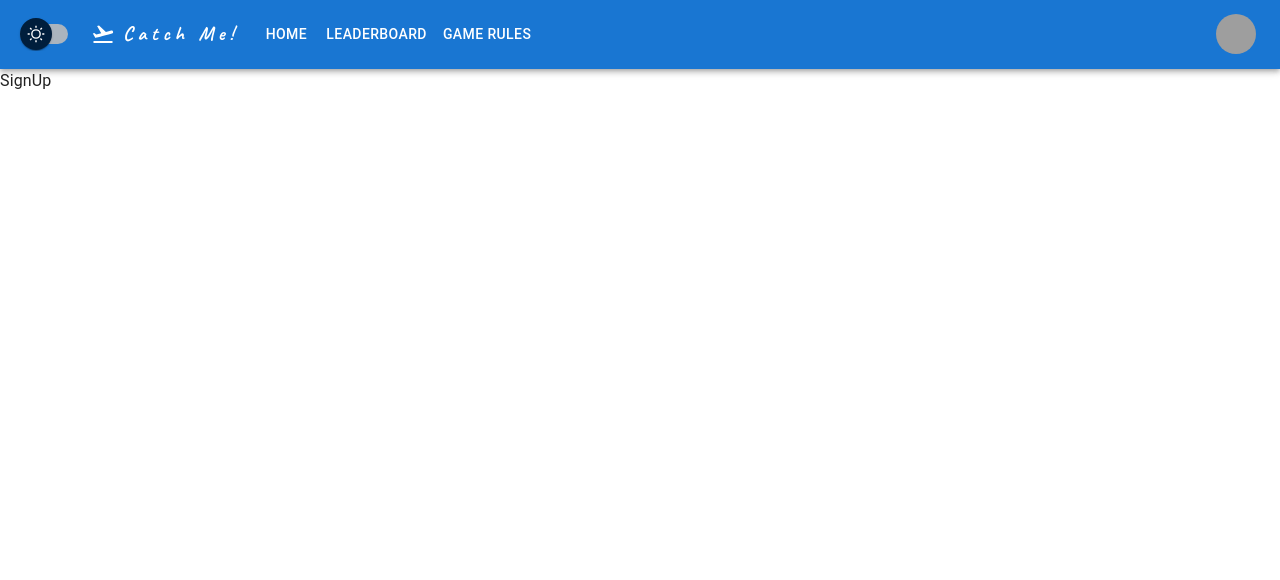
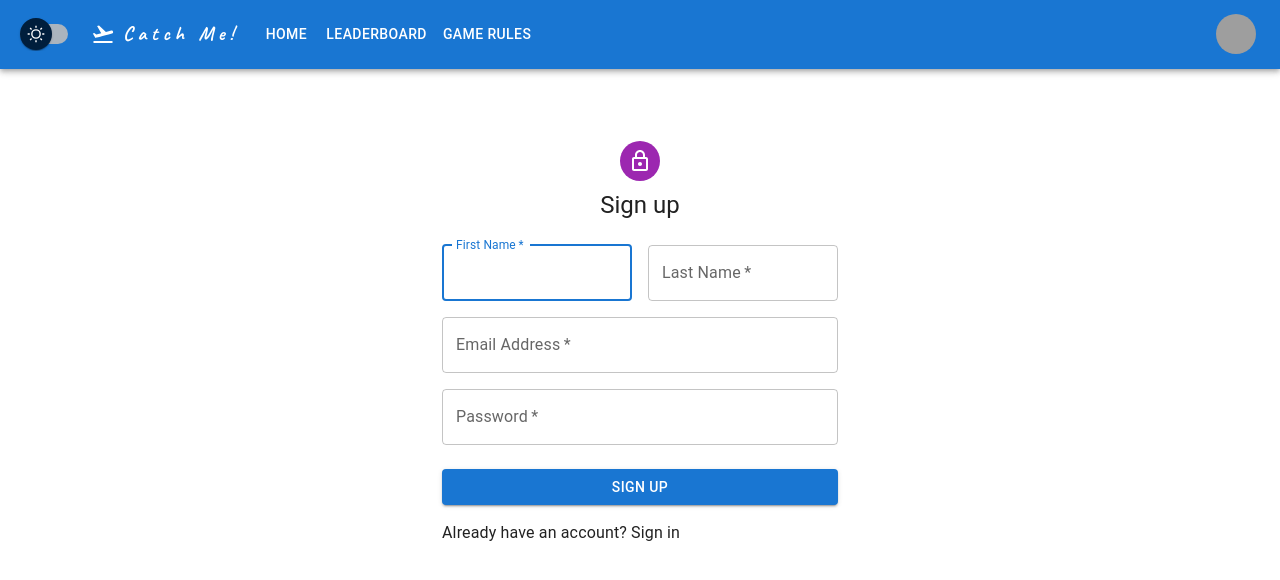
Before and after one commit to rupcgroup4/React-Final-Project, a React (Create React App) app in the folder client/: page /signup in a window 1280 px wide. Shown: the top 580 px of the page. Built offline with nearby package versions, Linux system fonts and the light colour scheme; grey boxes are pictures that could not be loaded.

Commit message:
Added Login and SignUp

```diff
--- a/client/src/screens/Login.jsx
+++ b/client/src/screens/Login.jsx
@@ -1,7 +1,87 @@
 import React from 'react';
+import { Link } from 'react-router-dom';
+import LockOutlinedIcon from '@mui/icons-material/LockOutlined';
+import {
+  Container,
+  Avatar,
+  Button,
+  TextField,
+  Grid,
+  Box,
+  Typography,
+} from '@mui/material';
 
 const Login = () => {
-  return <div>Login</div>;
+  const handleSubmit = (event) => {
+    event.preventDefault();
+    const data = new FormData(event.currentTarget);
+    console.log({
+      email: data.get('email'),
+      password: data.get('password'),
+    });
+  };
+
+  return (
+    <Container component='main' maxWidth='xs'>
+      <Box
+        sx={{
+          marginTop: 8,
+          display: 'flex',
+          flexDirection: 'column',
+          alignItems: 'center',
+        }}
+      >
+        <Avatar sx={{ m: 1, bgcolor: 'secondary.main' }}>
+          <LockOutlinedIcon />
+        </Avatar>
+        <Typography component='h1' variant='h5'>
+          Sign in
+        </Typography>
+        <Box component='form' onSubmit={handleSubmit} noValidate sx={{ mt: 1 }}>
+          <TextField
+            margin='normal'
+            required
+            fullWidth
+            id='email'
+            label='Email Address'
+            name='email'
+            autoComplete='email'
+            autoFocus
+          />
+          <TextField
+            margin='normal'
+            required
+            fullWidth
+            name='password'
+            label='Password'
+            type='password'
+            id='password'
+            autoComplete='current-password'
+          />
+
+          <Button
+            type='submit'
+            fullWidth
+            variant='contained'
+            sx={{ mt: 3, mb: 2 }}
+          >
+            Sign In
+          </Button>
+          <Grid container>
+            <Grid item>
+              <Link
+                to='/signup'
+                variant='body2'
+                style={{ textDecoration: 'none', color: 'inherit' }}
+              >
+                {"Don't have an account? Sign Up"}
+              </Link>
+            </Grid>
+          </Grid>
+        </Box>
+      </Box>
+    </Container>
+  );
 };
 
 export default Login;
--- a/client/src/screens/SignUp.jsx
+++ b/client/src/screens/SignUp.jsx
@@ -1,7 +1,109 @@
-import React from 'react';
+import LockOutlinedIcon from '@mui/icons-material/LockOutlined';
+import { Link } from 'react-router-dom';
+import {
+  Container,
+  Avatar,
+  Button,
+  TextField,
+  Grid,
+  Box,
+  Typography,
+} from '@mui/material';
 
 const SignUp = () => {
-  return <div>SignUp</div>;
+  const handleSubmit = (event) => {
+    event.preventDefault();
+    const data = new FormData(event.currentTarget);
+    console.log({
+      email: data.get('email'),
+      password: data.get('password'),
+    });
+  };
+
+  return (
+    <Container component='main' maxWidth='xs'>
+      <Box
+        sx={{
+          marginTop: 8,
+          display: 'flex',
+          flexDirection: 'column',
+          alignItems: 'center',
+        }}
+      >
+        <Avatar sx={{ m: 1, bgcolor: 'secondary.main' }}>
+          <LockOutlinedIcon />
+        </Avatar>
+        <Typography component='h1' variant='h5'>
+          Sign up
+        </Typography>
+        <Box component='form' noValidate onSubmit={handleSubmit} sx={{ mt: 3 }}>
+          <Grid container spacing={2}>
+            <Grid item xs={12} sm={6}>
+              <TextField
+                autoComplete='given-name'
+                name='firstName'
+                required
+                fullWidth
+                id='firstName'
+                label='First Name'
+                autoFocus
+              />
+            </Grid>
+            <Grid item xs={12} sm={6}>
+              <TextField
+                required
+                fullWidth
+                id='lastName'
+                label='Last Name'
+                name='lastName'
+                autoComplete='family-name'
+              />
+            </Grid>
+            <Grid item xs={12}>
+              <TextField
+                required
+                fullWidth
+                id='email'
+                label='Email Address'
+                name='email'
+                autoComplete='email'
+              />
+            </Grid>
+            <Grid item xs={12}>
+              <TextField
+                required
+                fullWidth
+                name='password'
+                label='Password'
+                type='password'
+                id='password'
+                autoComplete='new-password'
+              />
+            </Grid>
+          </Grid>
+          <Button
+            type='submit'
+            fullWidth
+            variant='contained'
+            sx={{ mt: 3, mb: 2 }}
+          >
+            Sign Up
+          </Button>
+          <Grid container>
+            <Grid item>
+              <Link
+                to='/login'
+                variant='body2'
+                style={{ textDecoration: 'none', color: 'inherit' }}
+              >
+                Already have an account? Sign in
+              </Link>
+            </Grid>
+          </Grid>
+        </Box>
+      </Box>
+    </Container>
+  );
 };
 
 export default SignUp;
```
